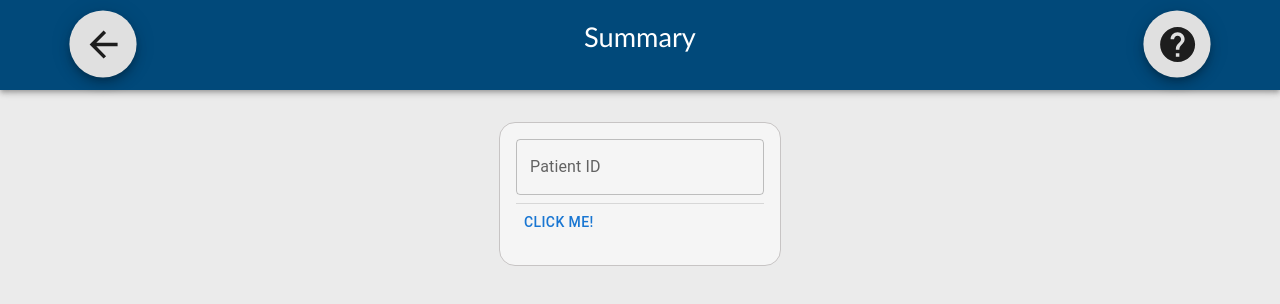
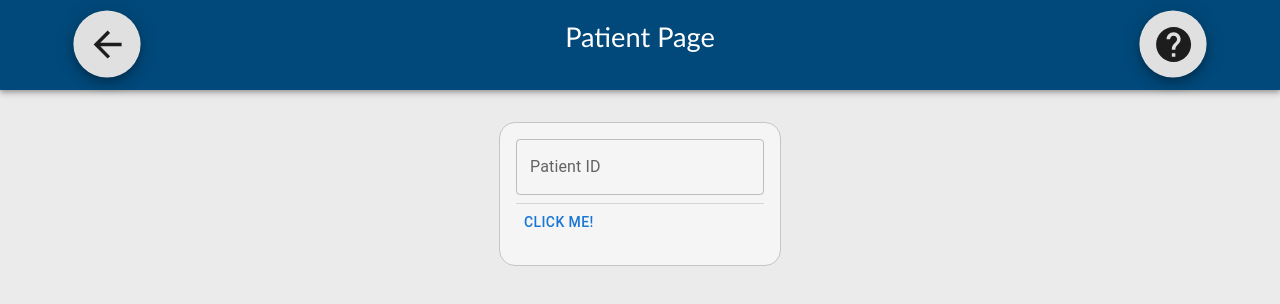
Before and after one commit to Is-Sharples/GAPT2022, a React (Create React App) app: page / in a window 1280 px wide. Shown: the top 304 px of the page. Built offline with nearby package versions, Linux system fonts and the light colour scheme.

Commit message:
merged new summary page with working patient ID

```diff
--- a/package.json
+++ b/package.json
@@ -14,8 +14,8 @@
     "@testing-library/user-event": "^13.5.0",
     "firebase": "^9.6.10",
     "moment": "^2.29.2",
-    "react": "^17.0.2",
-    "react-dom": "^17.0.2",
+    "react": "^18.0.0",
+    "react-dom": "^18.0.0",
     "react-router-dom": "^6.2.2",
     "react-scripts": "5.0.0",
     "use-mediaquery": "^1.0.1",
--- a/src/components/PatientID.js
+++ b/src/components/PatientID.js
@@ -27,9 +27,9 @@ export default function PatientID(){
     return (
 
 
-        <Grid justifyContent={"center"} rowGap={4} container  columns={{ xs: 4, sm: 8, md: 12 }}>
+        <Grid justifyContent={"center"} rowGap={4} container  columns={{ xs: 2, sm: 2, md: 6 }}>
 
-            <Header item />
+            <Header item  name = {"Patient Page"}/>
 
                 <Grid justifyContent={"center"} container item >
                     <div className="search-container" >
--- a/src/components/Summary.js
+++ b/src/components/Summary.js
@@ -46,7 +46,7 @@ export default function Summary() {
 
   return (
     <div className="screen">
-        <Header />
+        <Header name={"Summary"} />
 
         <div className="card">
             <p className="name">Patient's Name</p>
--- a/src/components/header.js
+++ b/src/components/header.js
@@ -13,7 +13,7 @@ import { Grid } from '@material-ui/core';
 import ArrowBack from '@mui/icons-material/ArrowBack';
 import { Popover } from '@mui/material';
 import './styles/header.css';
-export default function Header() {
+export default function Header(props) {
 
   const [anchorEl, setAnchorEl] = React.useState(null);
 
@@ -34,19 +34,19 @@ export default function Header() {
     <>
 
 
-    <AppBar className="appbar" position="static" style={{ background: '#01497A'}}>
-        <Grid container spacing={1}>
+    <AppBar className="appbar" position="static" style={{  background: '#01497A'}}>
+        <Grid container spacing={0}>
             <Grid item xs={2} sm={1.1}>
             <Box display="flex" justifyContent="center">
             <Fab variant="contained" className="mui-icons" onClick={console.log("Clicked.")} aria-label="add" sx={{['@media (min-width:720px)']: {marginTop: 2}, ['@media (max-width:720px)']: {marginTop: 1} }}>
-                <ArrowBack fontSize="large" marginLeft={0}></ArrowBack>
+                <ArrowBack fontSize="large" ></ArrowBack>
             </Fab>
             </Box>
             </Grid>
             <Grid item xs={8} sm={9.8}>
             <Box display="flex" justifyContent="center">
                 <Typography variant="h7" color="inherit" component="div" align="center" style={{marginTop: 20, marginBottom: 3.2}}>
-                <label className="title" >Summary</label>
+                <label className="title" >{props.name}</label>
                 </Typography>
             </Box>
             </Grid>
--- a/src/components/styles/Summary.css
+++ b/src/components/styles/Summary.css
@@ -21,6 +21,7 @@
     font-size: 1.7em;
     color: Black;
     font-family: 'Calibri';
+
  }
 
 .card {
--- a/src/components/styles/header.css
+++ b/src/components/styles/header.css
@@ -1,3 +1,5 @@
+
+
 @media (min-width: 720px) {
     .mui-icons {
         transform: scale(1.2);
```
Also changed, not shown: 1 other file (tests, documents, lock files or other folders).
